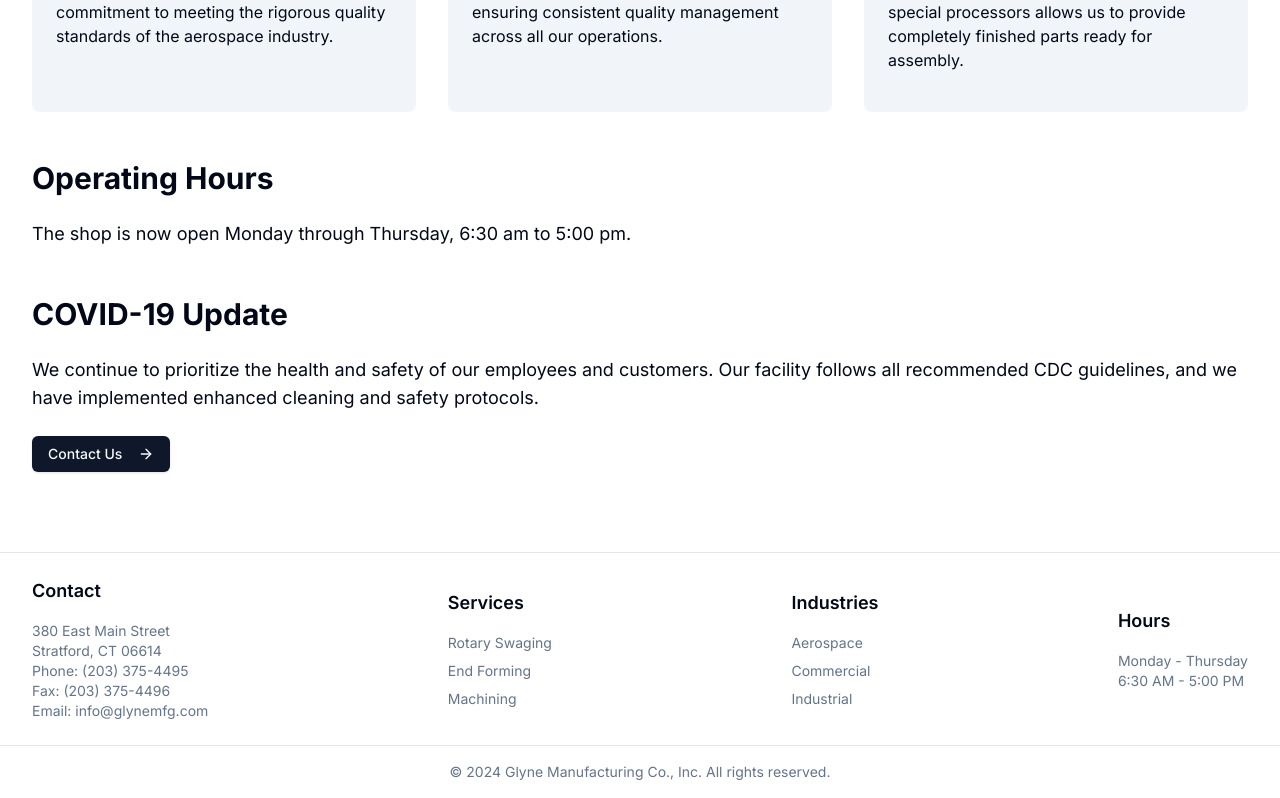
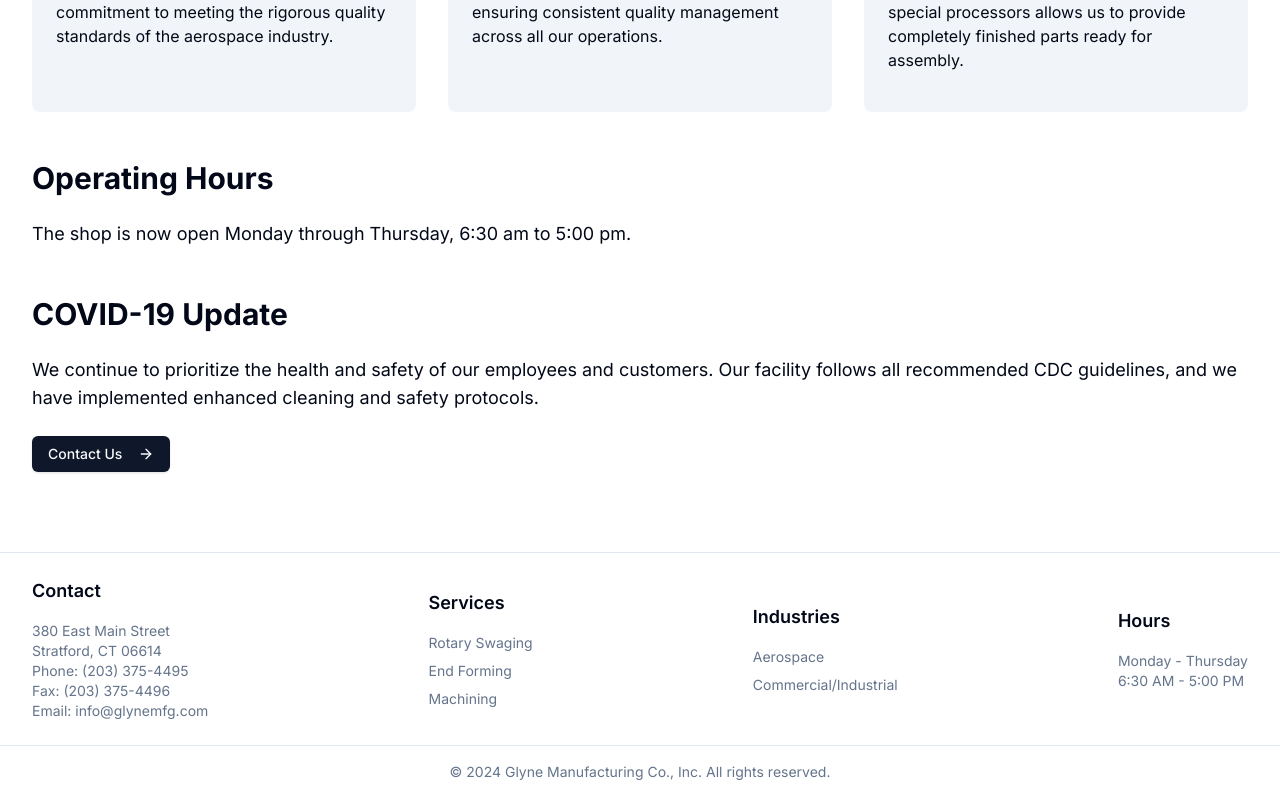
Before and after one commit to JackFClarke/glyne-mfg, a Next.js app: page /about in a window 1280 px wide. Shown: the part 1281-2079 px from the top of the page. Built offline with nearby package versions, Linux system fonts and the light colour scheme.

Commit message:
changed footer

```diff
--- a/components/layout.tsx
+++ b/components/layout.tsx
@@ -165,8 +165,7 @@ export function Layout({ children }: { children: React.ReactNode }) {
             <h3 className="text-lg font-semibold mb-4">Industries</h3>
             <ul className="space-y-2 text-sm text-muted-foreground">
               <li><Link href="/industries/aerospace">Aerospace</Link></li>
-              <li><Link href="/industries/commercial">Commercial</Link></li>
-              <li><Link href="/industries/industrial">Industrial</Link></li>
+              <li><Link href="/industries/commercial-industrial">Commercial/Industrial</Link></li>
             </ul>
           </div>
           <div>
```
